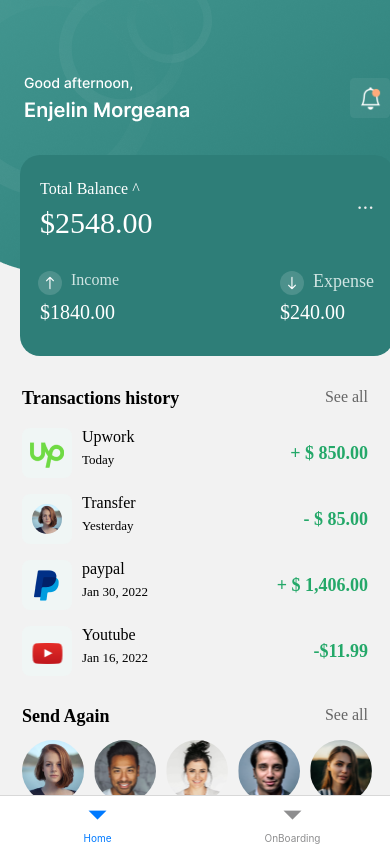
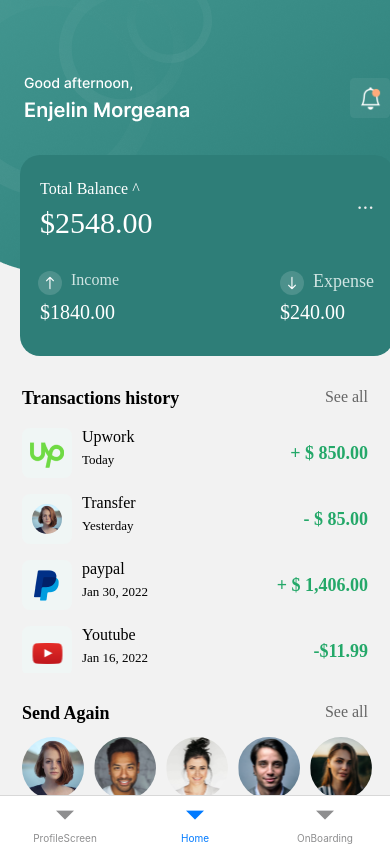
Before and after one commit to techloset/Expense_Tracker_ReactNative_Talha, a React Native app: screen /Home in a window 390 px wide. Built offline with nearby package versions, Linux system fonts and the light colour scheme.

Commit message:
working on profile screen

```diff
--- a/src/navigation/NaviagtionsScreen.jsx
+++ b/src/navigation/NaviagtionsScreen.jsx
@@ -2,9 +2,12 @@ import {StyleSheet, Text, View} from 'react-native';
 import React from 'react';
 import HomeScreen from '../screens/home/HomeScreen';
 import OnBoardingScreen from '../screens/onBoarding/OnBoardingScreen';
+import ProfileScreen from '../screens/profile/ProfileScreen';
+
 import {NavigationContainer} from '@react-navigation/native';
 // import {createNativeStackNavigator} from '@react-navigation/native-stack';
 import { createBottomTabNavigator } from '@react-navigation/bottom-tabs';
+
 
 const NaviagtionsScreen = () => {
   // const Stack = createNativeStackNavigator();
@@ -13,7 +16,8 @@ const NaviagtionsScreen = () => {
   return (
 
     <NavigationContainer >
-      <Tab.Navigator  screenOptions={{headerShown:false}}>
+      <Tab.Navigator  screenOptions={{headerShown:false ,headerStyle: { backgroundColor: 'blue' }}}>
+        <Tab.Screen name="ProfileScreen" component={ProfileScreen} />
         <Tab.Screen  name="Home" component={HomeScreen} />
         <Tab.Screen name="OnBoarding" component={OnBoardingScreen} />
       </Tab.Navigator>
--- a/src/screens/home/HomeScreen.jsx
+++ b/src/screens/home/HomeScreen.jsx
@@ -5,6 +5,7 @@ import {
   Button,
   Image,
   ImageBackground,
+  ScrollView,
 } from 'react-native';
 import React from 'react';
 import imgae from '../../assets/Images/Home_background.png';
@@ -97,6 +98,7 @@ const HomeScreen = ({navigation}) => {
         <Text style={styles.seeAll}> See all</Text>
       </View>
 
+      <ScrollView style={{height: 264}}>
         <View style={styles.up_Maincontainer}>
           <View style={styles.up_Innercontainer}>
             <View style={styles.imge_container}>
@@ -157,6 +159,49 @@ const HomeScreen = ({navigation}) => {
           </View>
         </View>
 
+        <View style={styles.up_Maincontainer}>
+          <View style={styles.up_Innercontainer}>
+            <View style={styles.imge_container}>
+              <Image style={styles.upwork_image} source={UpWork} />
+            </View>
+            <View>
+              <Text style={styles.UpWorkText}>Upwork</Text>
+              <Text style={styles.todayText}>Today</Text>
+            </View>
+          </View>
+          <View>
+            <Text style={styles.upwork_income}>+ $ 850.00</Text>
+          </View>
+        </View>
+        <View style={styles.up_Maincontainer}>
+          <View style={styles.up_Innercontainer}>
+            <View style={styles.imge_container}>
+              <Image style={styles.upwork_image} source={UpWork} />
+            </View>
+            <View>
+              <Text style={styles.UpWorkText}>Upwork</Text>
+              <Text style={styles.todayText}>Today</Text>
+            </View>
+          </View>
+          <View>
+            <Text style={styles.upwork_income}>+ $ 850.00</Text>
+          </View>
+        </View>
+        <View style={styles.up_Maincontainer}>
+          <View style={styles.up_Innercontainer}>
+            <View style={styles.imge_container}>
+              <Image style={styles.upwork_image} source={UpWork} />
+            </View>
+            <View>
+              <Text style={styles.UpWorkText}>Upwork</Text>
+              <Text style={styles.todayText}>Today</Text>
+            </View>
+          </View>
+          <View>
+            <Text style={styles.upwork_income}>+ $ 850.00</Text>
+          </View>
+        </View>
+      </ScrollView>
 
       <View style={styles.SendAgain_Container}>
         <Text style={styles.transactionHistroy}>Send Again</Text>
@@ -179,9 +224,7 @@ const HomeScreen = ({navigation}) => {
         <View>
           <Image style={styles.imageFle_image} source={Image_75} />
         </View>
-
       </View>
-
     </View>
   );
 };
@@ -190,18 +233,17 @@ export default HomeScreen;
 
 const styles = StyleSheet.create({
   fiveImages: {
-    marginTop:13,
-   flexDirection:'row',
-   marginLeft:22,
-   marginRight:18,
-   justifyContent:'space-between'
+    marginTop: 13,
+    flexDirection: 'row',
+    marginLeft: 22,
+    marginRight: 18,
+    justifyContent: 'space-between',
   },
   imageFle_image: {
-   height:62,
-   width:62,
-   borderRadius:50,
+    height: 62,
+    width: 62,
+    borderRadius: 50,
     //  margin:5.94,
-
   },
   youtube_Maincontainer: {
     flexDirection: 'row',
@@ -254,7 +296,7 @@ const styles = StyleSheet.create({
   girl_image: {
     width: 30,
     height: 30,
-    borderRadius:50,
+    borderRadius: 50,
   },
   paypal_image: {
     width: 26,
@@ -286,18 +328,17 @@ const styles = StyleSheet.create({
     // flex:1,
     flexDirection: 'row',
     justifyContent: 'space-between',
-    marginHorizontal:22,
-    marginTop:30,
+    marginHorizontal: 22,
+    marginTop: 30,
   },
   transactionHistroy_Container: {
     // flex:1,
     flexDirection: 'row',
     justifyContent: 'space-between',
-    marginHorizontal:22,
+    marginHorizontal: 22,
     marginTop: 101,
   },
   transactionHistroy: {
-
     fontSize: 18,
     fontFamily: 'InterSemiBold',
     color: '#000000',
--- /dev/null
+++ b/src/screens/profile/ProfileScreen.jsx
@@ -0,0 +1,39 @@
+import { StyleSheet, Text, View,ImageBackground,Image } from 'react-native'
+import React from 'react'
+import HomeBackground from '../../assets/Images/Home_background.png'
+import circleGroup from '../../assets/Images/circle_group.png'
+
+const ProfileScreen = () => {
+  return (
+    <View>
+
+      <ImageBackground style={styles.imageBackgrounds} source={HomeBackground}>
+        <Image style={styles.CircleBackgrounds} source={circleGroup}/>
+        <View>
+            <Image/>
+            <Text style={styles.textProfile}>Profile</Text>
+            <Image/>
+        </View>
+      </ImageBackground>
+    </View>
+  )
+}
+
+export default ProfileScreen
+
+const styles = StyleSheet.create({
+    imageBackgrounds: {
+        width: 414,
+        height: 287,
+        backgroundColor:'red',
+      },
+      CircleBackgrounds:{
+        position:'absolute',
+        // width: 414,
+        // height: 287,
+        // backgroundColor:'yellow'
+      },
+      textProfile:{
+        marginTop:84,
+      }
+})
```
Also changed, not shown: src/assets/Images/circle_group.png (added). Lines whose indentation alone changed are shown as unchanged.
